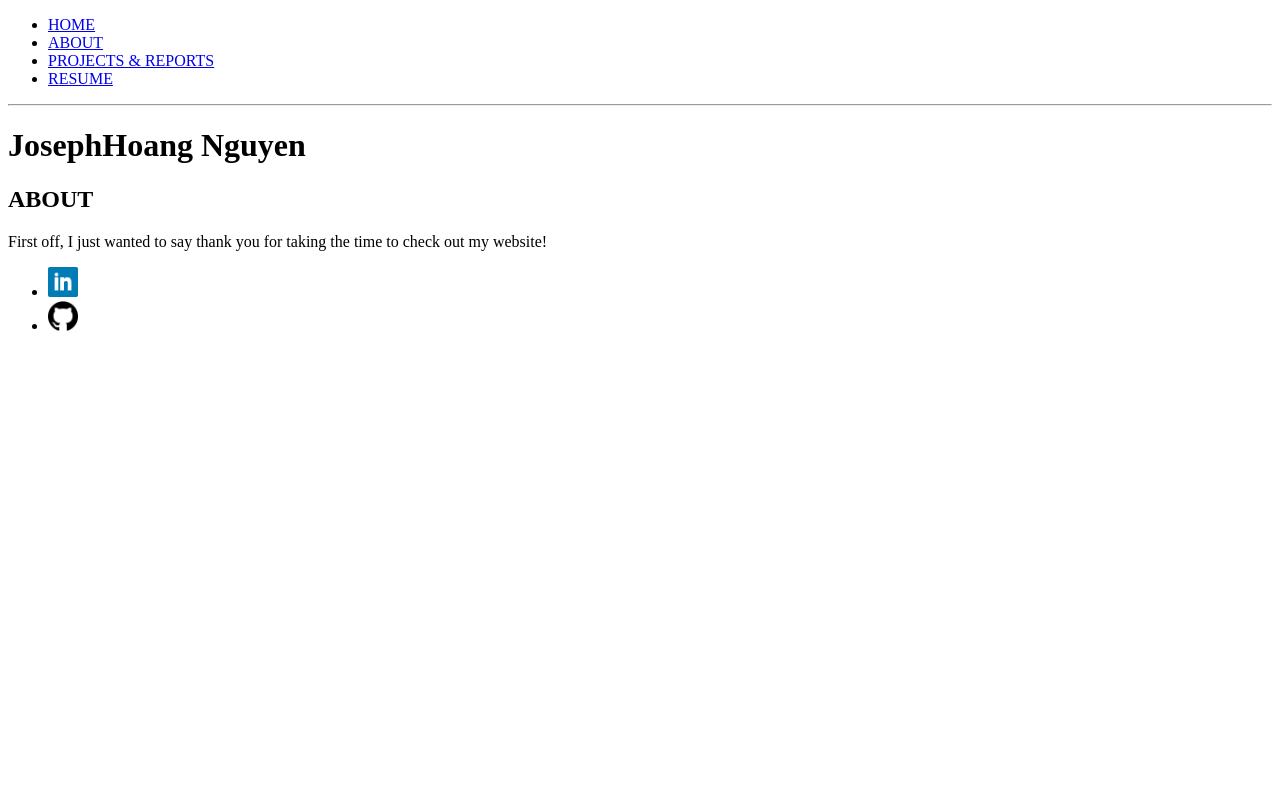
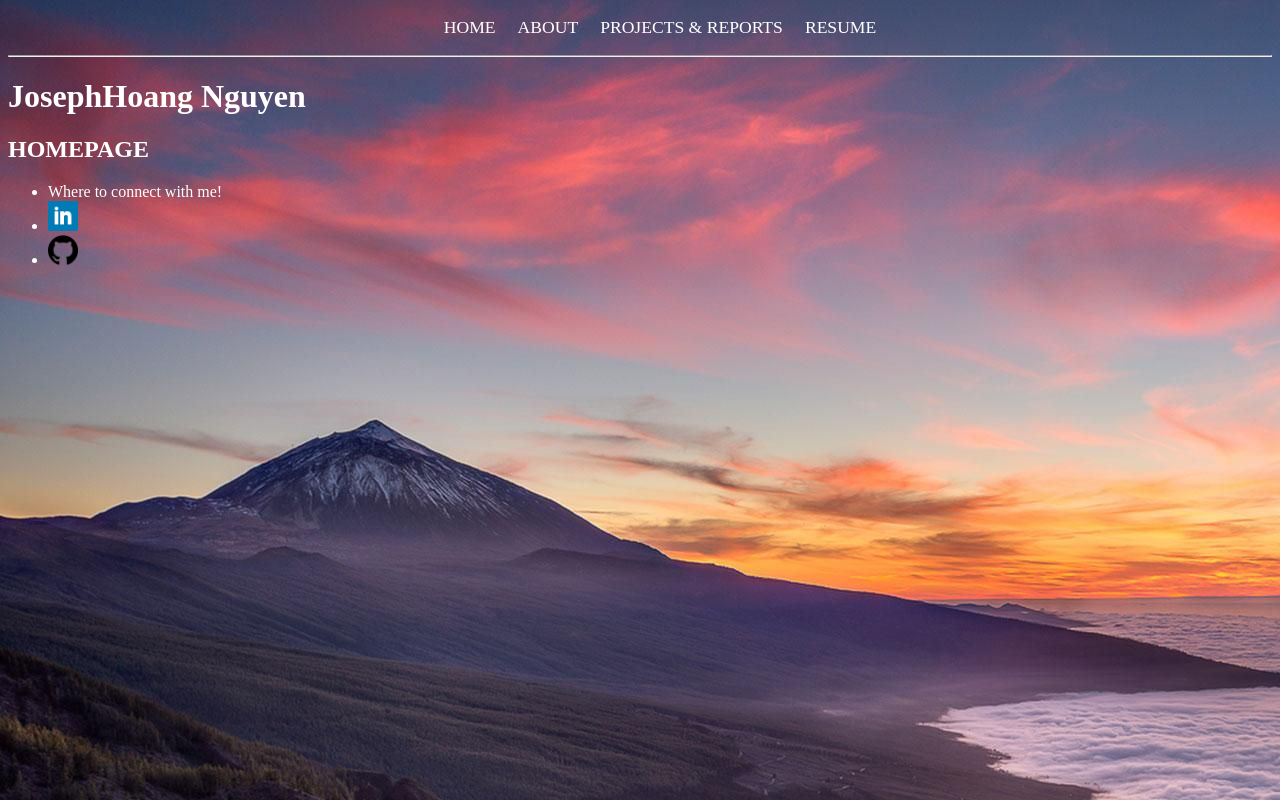
Before and after one commit to josephhnguyenn/josephhnguyenn.github.io, a plain HTML site: page index.html in a window 1280 px wide. Drawn offline with Linux system fonts and the light colour scheme.

Commit message:
First Commit

```diff
--- a/About.html
+++ b/index.html
@@ -1,11 +1,12 @@
 <!DOCTYPE html>
 <html>
     <head>
-        <title>Joseph Nguyen | About </title>
+        <title>Joseph Nguyen | Home</title>
+        <link rel="stylesheet" href="styles_Home.css"/>
     </head>
     <body>
-        <header>
-            <nav>
+        <header class = main-header>
+            <nav class = "nav main-nav">
                 <ul>
                     <li><a href = "Home.html">HOME</a></li>
                     <li><a href = "About.html">ABOUT</a></li>
@@ -15,27 +16,27 @@
             </nav>
             <hr>
             <!-- Background Image.. Might do the whole section-->
-            <h1>JosephHoang Nguyen</h1>
+            <h1 class = 'fade-in'>JosephHoang Nguyen</h1>
         </header>
 
     <section>
-        <h2>ABOUT</h2>
-        First off, I just wanted to say thank you for taking the time to check out my website!
+        <h2 class = body>HOMEPAGE</h2>
         <p>
 
         </p>
     </section>
 
-    <footer>
+    <footer class = footer>
         <ul>
+            <li>Where to connect with me!</li>
             <li>
                 <a href="https://www.linkedin.com/in/josephhoang-nguyen/" target ="_blank">
-                    <img src="Images/LinkedInLogo.png" width="30" height="30"></li>
+                    <img src="Images/LinkedInLogo.png" width = "30" height = "30"></li>
                 </a>
 
             <li>
                 <a href="https://github.com/josephhnguyenn" target ="_blank">
-                <img src="Images/GithubLogo.png" width="30" height="30"></li>
+                <img src="Images/GithubLogo.png"width = "30" height = "30"></li>
                 </a>
         </ul>
     </footer>
```
